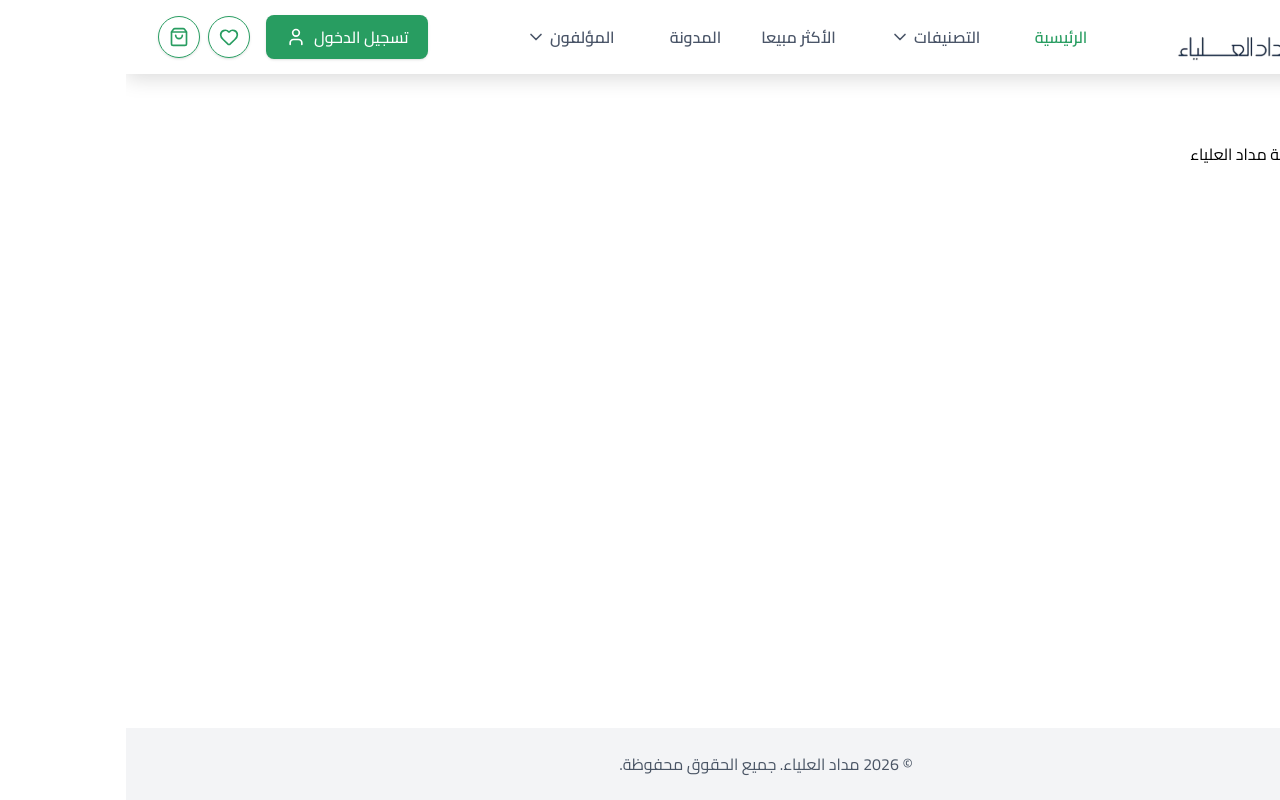
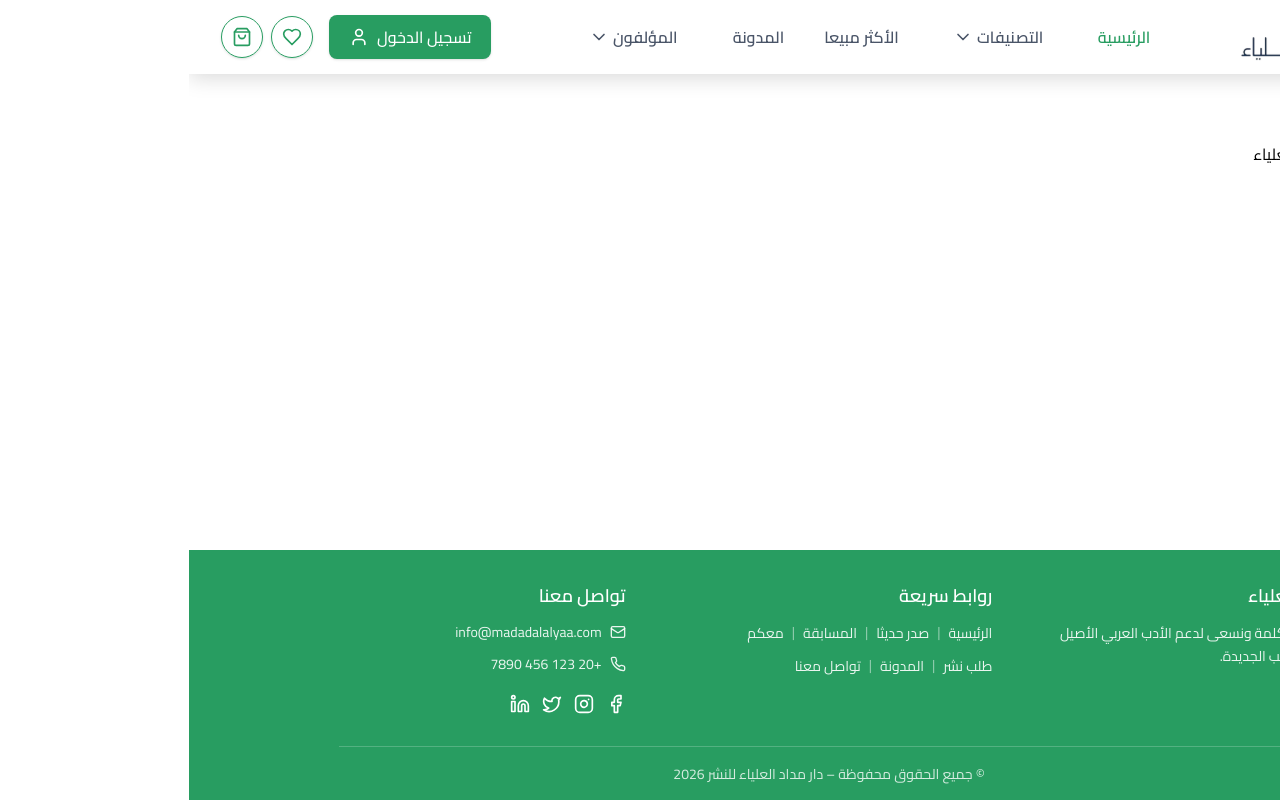
Before and after one commit to AhmedWaheedElmallah29/madadalalyaa, a React (Vite) app: page / in a window 1280 px wide. Built offline with nearby package versions, Linux system fonts and the light colour scheme.

Commit message:
feat(footer): finish footer as ui

```diff
--- a/package.json
+++ b/package.json
@@ -11,9 +11,9 @@
   },
   "dependencies": {
     "@tailwindcss/vite": "^4.3.3",
-    "lucide-react": "^1.34.0",
     "react": "^19.2.6",
     "react-dom": "^19.2.6",
+    "react-icons": "^5.7.0",
     "react-router-dom": "^7.18.2",
     "tailwindcss": "^4.3.3"
   },
--- a/src/components/layout/Footer.jsx
+++ b/src/components/layout/Footer.jsx
@@ -1,9 +1,152 @@
+import {
+  LuMail as Mail,
+  LuPhone as Phone,
+  LuLinkedin as Linkedin,
+  LuTwitter as Twitter,
+  LuInstagram as Instagram,
+  LuFacebook as Facebook,
+} from "react-icons/lu";
+
 const Footer = () => {
   return (
-    <footer className="bg-gray-100 p-6 mt-10">
-      <div className="container mx-auto text-center text-gray-600">
-        <p>
-          &copy; {new Date().getFullYear()} مداد العلياء. جميع الحقوق محفوظة.
+    <footer className="bg-[#289D61] text-white relative w-full">
+      <div className="flex flex-col md:flex-row justify-between items-start max-w-[1100px] mx-auto px-5 py-8 gap-8 md:gap-10">
+        {/* Right Column: About */}
+        <div className="flex flex-col items-start gap-3 flex-1">
+          <h3 className="font-semibold text-[18px] leading-[28px] text-white m-0">
+            دار مداد العلياء
+          </h3>
+          <p className="font-normal text-[14px] leading-[23px] text-white/90 m-0">
+            نؤمن بقوة الكلمة ونسعى لدعم الأدب العربي الأصيل ورعاية المواهب
+            الجديدة.
+          </p>
+        </div>
+
+        {/* Middle Column: Quick Links */}
+        <div className="flex flex-col items-start gap-3 flex-1">
+          <h3 className="font-semibold text-[18px] leading-[28px] text-white m-0">
+            روابط سريعة
+          </h3>
+          <div className="flex flex-row items-center flex-wrap gap-2">
+            <a
+              href="/"
+              className="font-normal text-[14px] leading-[20px] text-white/90 no-underline transition-colors duration-200 hover:text-white"
+            >
+              الرئيسية
+            </a>
+            <span className="text-white/50 text-[14px]">|</span>
+            <a
+              href="/new"
+              className="font-normal text-[14px] leading-[20px] text-white/90 no-underline transition-colors duration-200 hover:text-white"
+            >
+              صدر حديثا
+            </a>
+            <span className="text-white/50 text-[14px]">|</span>
+            <a
+              href="/competition"
+              className="font-normal text-[14px] leading-[20px] text-white/90 no-underline transition-colors duration-200 hover:text-white"
+            >
+              المسابقة
+            </a>
+            <span className="text-white/50 text-[14px]">|</span>
+            <a
+              href="/with-you"
+              className="font-normal text-[14px] leading-[20px] text-white/90 no-underline transition-colors duration-200 hover:text-white"
+            >
+              معكم
+            </a>
+          </div>
+          <div className="flex flex-row items-center flex-wrap gap-2">
+            <a
+              href="/publish"
+              className="font-normal text-[14px] leading-[20px] text-white/90 no-underline transition-colors duration-200 hover:text-white"
+            >
+              طلب نشر
+            </a>
+            <span className="text-white/50 text-[14px]">|</span>
+            <a
+              href="/blog"
+              className="font-normal text-[14px] leading-[20px] text-white/90 no-underline transition-colors duration-200 hover:text-white"
+            >
+              المدونة
+            </a>
+            <span className="text-white/50 text-[14px]">|</span>
+            <a
+              href="/contact"
+              className="font-normal text-[14px] leading-[20px] text-white/90 no-underline transition-colors duration-200 hover:text-white"
+            >
+              تواصل معنا
+            </a>
+          </div>
+        </div>
+
+        {/* Left Column: Contact Us */}
+        <div className="flex flex-col items-start gap-3 flex-1">
+          <h3 className="font-semibold text-[18px] leading-[28px] text-white m-0">
+            تواصل معنا
+          </h3>
+
+          <div className="flex flex-row items-center gap-2">
+            <span className="w-4 h-4 flex justify-center items-center text-white/90">
+              <Mail size={16} />
+            </span>
+            <a
+              href="mailto:info@madadalalyaa.com"
+              className="font-normal text-[14px] leading-[20px] text-white/90 no-underline transition-colors duration-200 hover:text-white"
+            >
+              info@madadalalyaa.com
+            </a>
+          </div>
+
+          <div className="flex flex-row items-center gap-2">
+            <span className="w-4 h-4 flex justify-center items-center text-white/90">
+              <Phone size={16} />
+            </span>
+            <a
+              href="tel:+201234567890"
+              className="font-normal text-[14px] leading-[20px] text-white/90 no-underline transition-colors duration-200 hover:text-white"
+            >
+              +20 123 456 7890
+            </a>
+          </div>
+
+          <div className="flex flex-row items-start gap-3 mt-2">
+            <a
+              href="#"
+              className="w-5 h-5 text-white transition-transform duration-200 flex justify-center items-center hover:-translate-y-0.5"
+              aria-label="LinkedIn"
+            >
+              <Facebook size={20} />
+            </a>
+            <a
+              href="#"
+              className="w-5 h-5 text-white transition-transform duration-200 flex justify-center items-center hover:-translate-y-0.5"
+              aria-label="Twitter"
+            >
+              <Instagram size={20} />
+            </a>
+            <a
+              href="#"
+              className="w-5 h-5 text-white transition-transform duration-200 flex justify-center items-center hover:-translate-y-0.5"
+              aria-label="Instagram"
+            >
+              <Twitter size={20} />
+            </a>
+            <a
+              href="#"
+              className="w-5 h-5 text-white transition-transform duration-200 flex justify-center items-center hover:-translate-y-0.5"
+              aria-label="Facebook"
+            >
+              <Linkedin size={20} />
+            </a>
+          </div>
+        </div>
+      </div>
+
+      {/* Bottom Bar */}
+      <div className="border-t border-white/20 flex justify-center items-center px-6 pt-[17px] pb-4 max-w-[980px] mx-auto">
+        <p className="font-normal text-[14px] leading-[20px] text-white/80 m-0 text-center">
+          © جميع الحقوق محفوظة – دار مداد العلياء للنشر 2026
         </p>
       </div>
     </footer>
--- a/src/components/layout/Header.jsx
+++ b/src/components/layout/Header.jsx
@@ -1,6 +1,6 @@
 import { useState, useRef, useEffect } from "react";
 import { Link, NavLink, useLocation } from "react-router-dom";
-import { ChevronDown, User, Heart, ShoppingBag, Menu, X } from "lucide-react";
+import { LuChevronDown as ChevronDown, LuUser as User, LuHeart as Heart, LuShoppingBag as ShoppingBag, LuMenu as Menu, LuX as X } from "react-icons/lu";
 
 const authorsLinks = [
   { title: "طلب نشر", path: "/authors/publish-request" },
```
Also changed, not shown: 1 other file (tests, documents, lock files or other folders).
